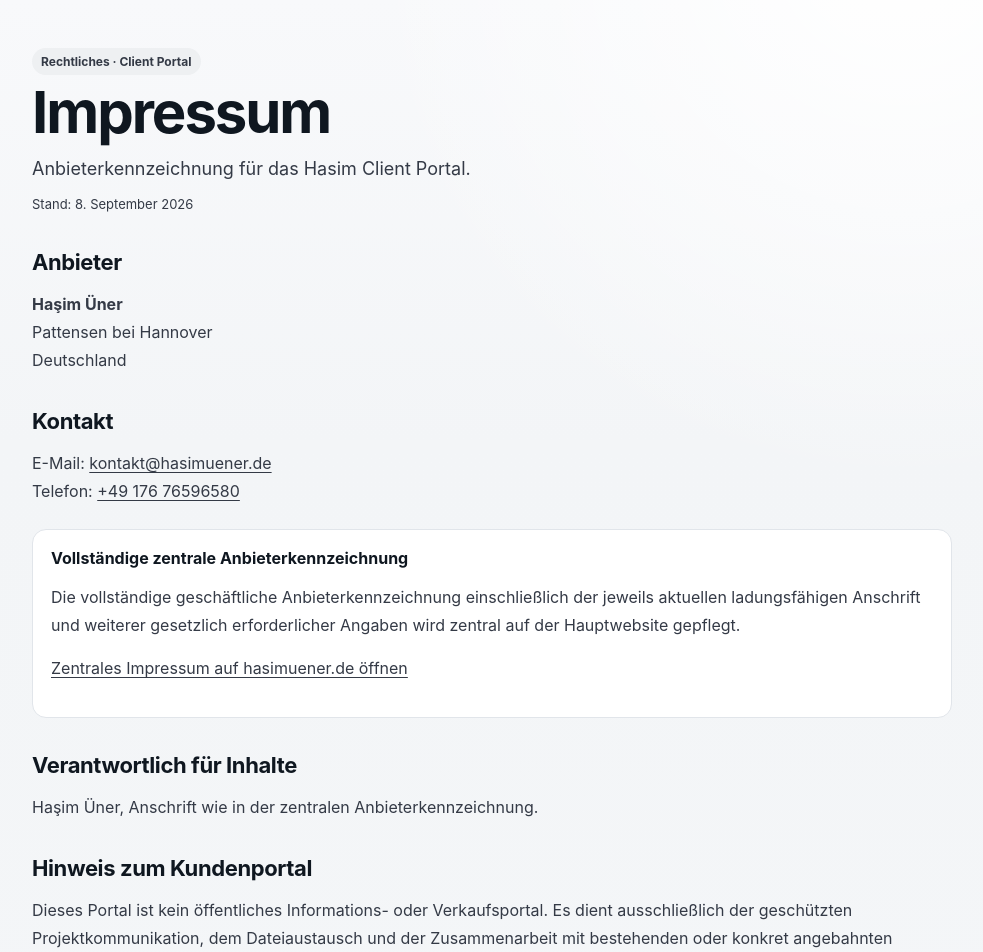
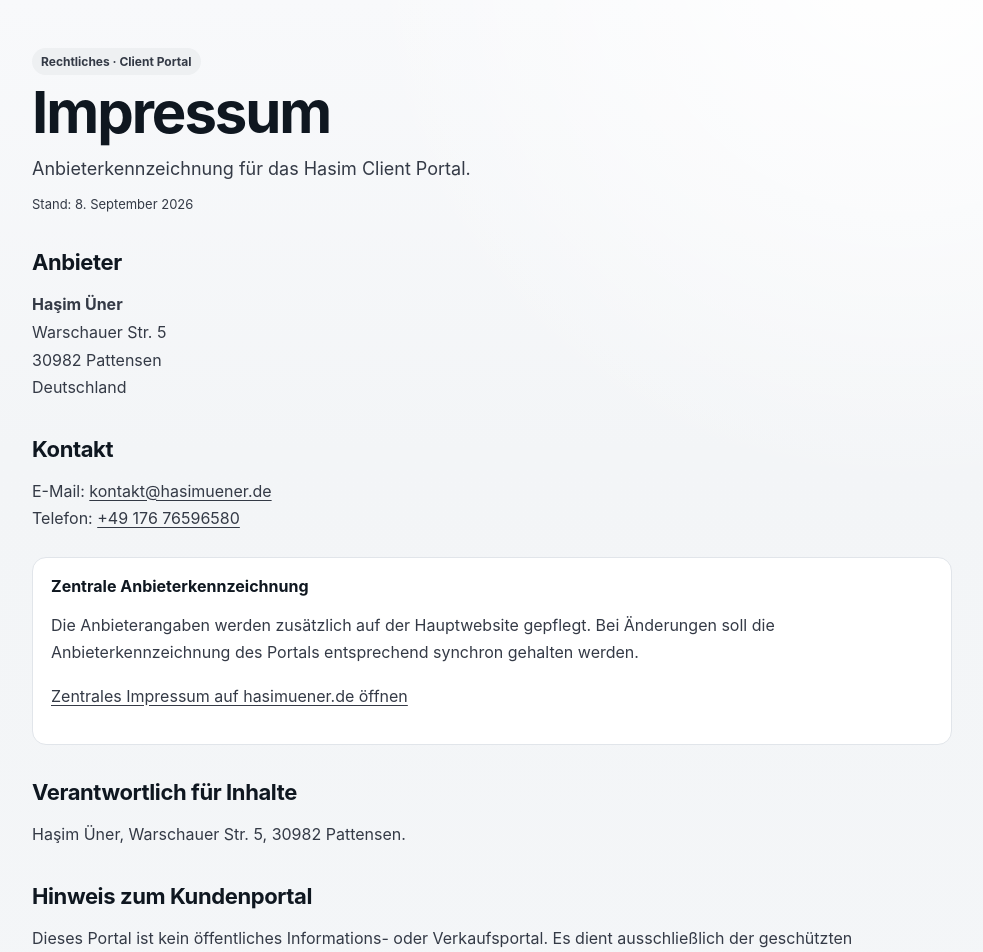
Before and after one commit to Hasim-hannover/hasim-client-portal, a Next.js app: page /impressum in a window 1280 px wide. Shown: the top 952 px of the page, without its empty margins (148-1131 px from the left). Built offline with nearby package versions, Linux system fonts and the light colour scheme; no server answers.

Commit message:
Complete portal provider address

```diff
--- a/app/impressum/page.tsx
+++ b/app/impressum/page.tsx
@@ -18,19 +18,19 @@ export default function ImpressumPage() {
         </header>
 
         <h2>Anbieter</h2>
-        <p><strong>Haşim Üner</strong><br />Pattensen bei Hannover<br />Deutschland</p>
+        <p><strong>Haşim Üner</strong><br />Warschauer Str. 5<br />30982 Pattensen<br />Deutschland</p>
 
         <h2>Kontakt</h2>
         <p>E-Mail: <a href="mailto:kontakt@hasimuener.de">kontakt@hasimuener.de</a><br />Telefon: <a href="tel:+4917676596580">+49 176 76596580</a></p>
 
         <div className="legal-callout">
-          <strong>Vollständige zentrale Anbieterkennzeichnung</strong>
-          <p>Die vollständige geschäftliche Anbieterkennzeichnung einschließlich der jeweils aktuellen ladungsfähigen Anschrift und weiterer gesetzlich erforderlicher Angaben wird zentral auf der Hauptwebsite gepflegt.</p>
+          <strong>Zentrale Anbieterkennzeichnung</strong>
+          <p>Die Anbieterangaben werden zusätzlich auf der Hauptwebsite gepflegt. Bei Änderungen soll die Anbieterkennzeichnung des Portals entsprechend synchron gehalten werden.</p>
           <p><a href="https://hasimuener.de/impressum/" rel="noreferrer">Zentrales Impressum auf hasimuener.de öffnen</a></p>
         </div>
 
         <h2>Verantwortlich für Inhalte</h2>
-        <p>Haşim Üner, Anschrift wie in der zentralen Anbieterkennzeichnung.</p>
+        <p>Haşim Üner, Warschauer Str. 5, 30982 Pattensen.</p>
 
         <h2>Hinweis zum Kundenportal</h2>
         <p>Dieses Portal ist kein öffentliches Informations- oder Verkaufsportal. Es dient ausschließlich der geschützten Projektkommunikation, dem Dateiaustausch und der Zusammenarbeit mit bestehenden oder konkret angebahnten Kunden.</p>
```
